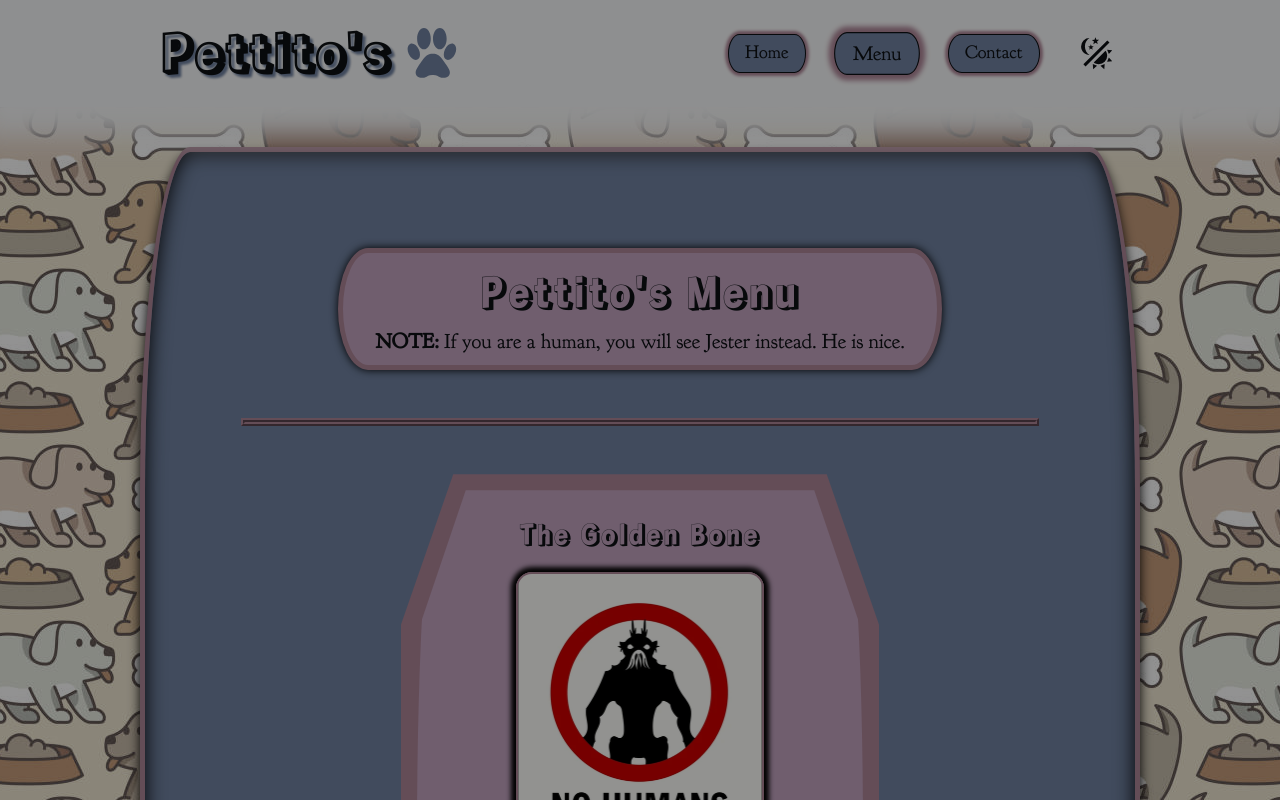
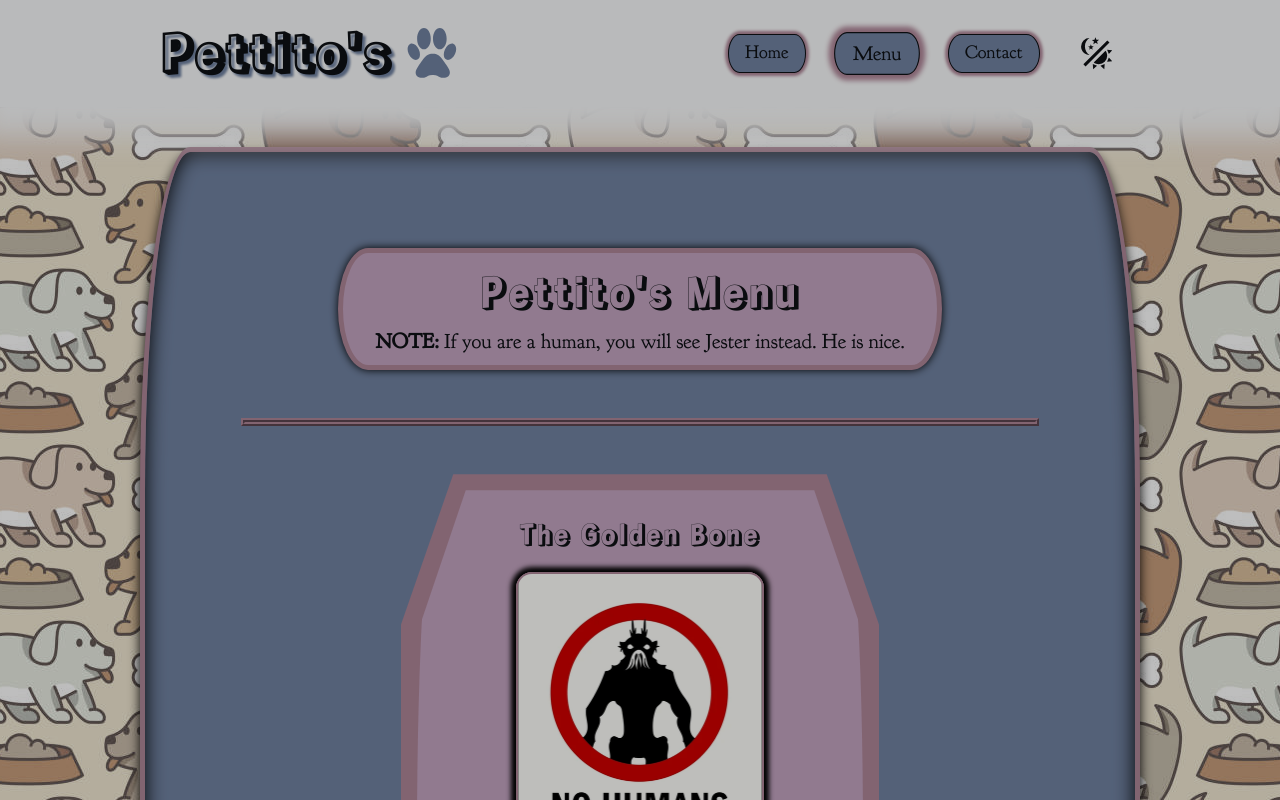
Before and after one commit to sebvu/top-restaurant-page, a website built with webpack: page src/template.html in a window 1280 px wide. Both pictures are taken after a click on the button "Menu". Shown: the top 800 px of the page. Built offline with nearby package versions, Linux system fonts and the light colour scheme.

Commit message:
feat: adjust brightness to 70% for bg filter

```diff
--- a/src/styles/styles.css
+++ b/src/styles/styles.css
@@ -29,7 +29,7 @@ body {
   transition-duration: 5s;
 
   backdrop-filter: grayscale(70%);
-  filter: brightness(50%);
+  filter: brightness(70%);
 }
 
 /* ================ */
```
